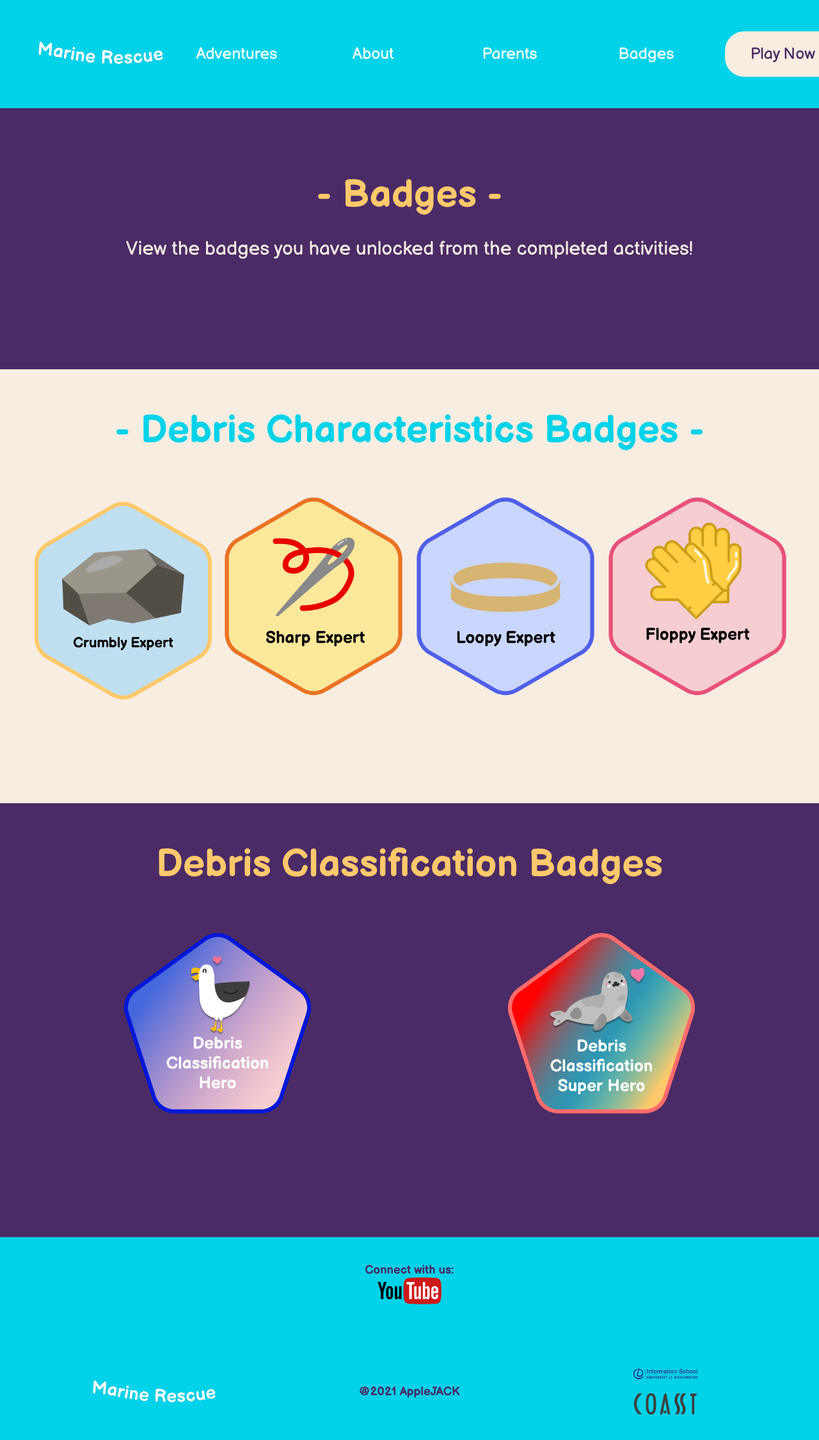
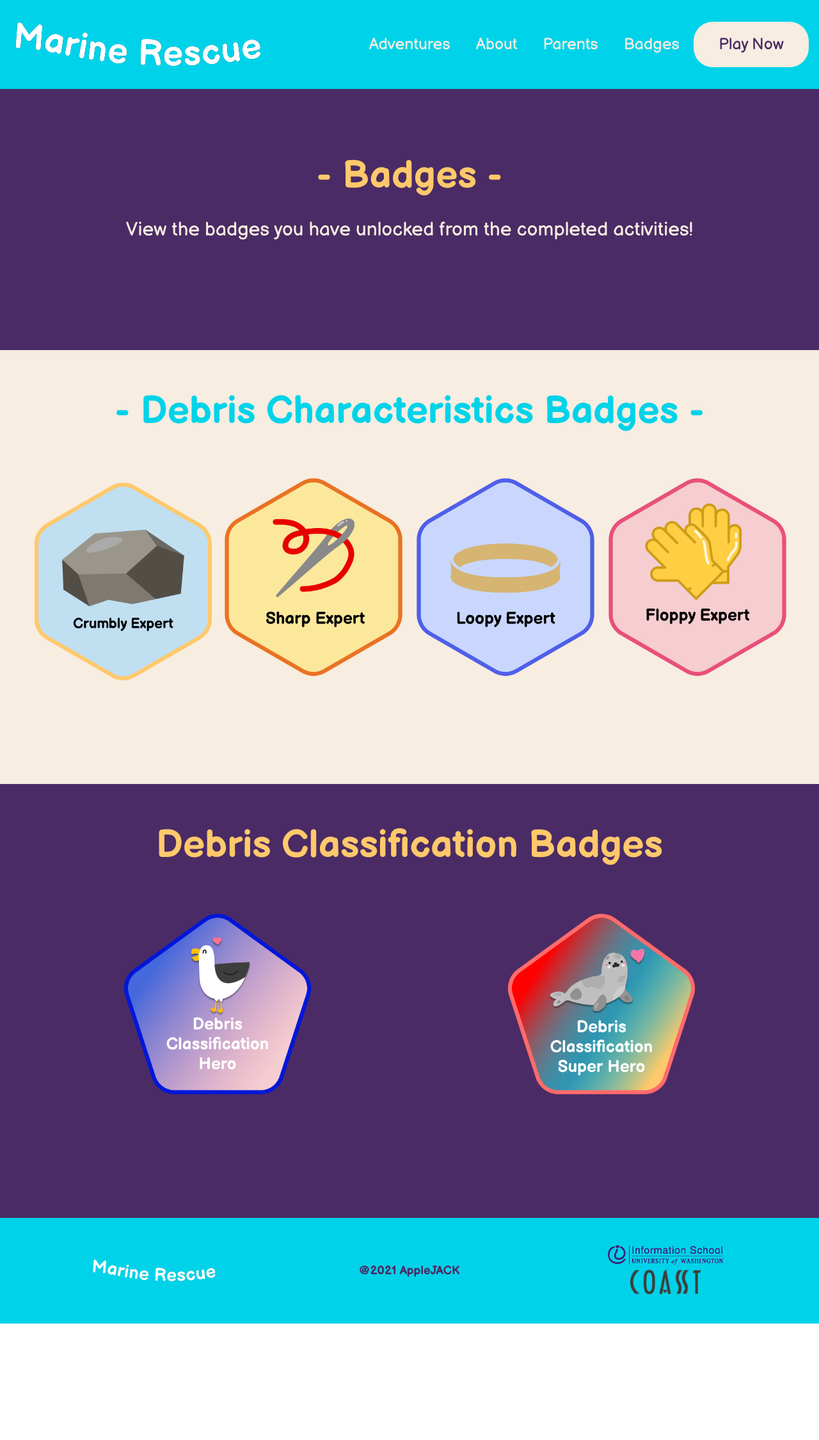
Before and after one commit to UW-AppleJACK/applejack, a React (Create React App) app in the folder marinerescue-frontend/: page /badges in a window 1280 px wide. Shown: the whole page at 64% size. After the commit the page ends 2068 px from the top, so only its background shows below. Built offline with nearby package versions, Linux system fonts and the light colour scheme.

Commit message:
Nav bar and footer changes

```diff
--- a/marinerescue-frontend/src/components/Footer.js
+++ b/marinerescue-frontend/src/components/Footer.js
@@ -7,26 +7,18 @@ class Footer extends React.Component {
             <footer>
                 <div class="row">
                     <div class="column">
-                    </div>
-                    <div class="column">
-                        <h3>Connect with us: </h3>
-                        <img id="icon" src="images/youtube-logo.png" alt="Youtube Logo" /><br />
-                    </div>
-                    <div class="column">
-                    </div>
-                </div>
-                <div class="row">
-                    <div class="column">
                         <div class="navbar-logo">
                             <img src="images/logo.png" />
+                            {/* add GitHub logo here */}
+                            {/* add YouTube logo here */}
                         </div>
                     </div>
                     <div class="column">
                         <h3>@2021 AppleJACK</h3>
                     </div>
                     <div class="column">
-                        <img id="icon" src="images/ischool-logo.png" alt="UW iSchool Logo" /><br />
-                        <img id="icon" src="images/coasst-logo.png" alt="COASST Logo" />
+                        <a href="https://ischool.uw.edu/programs/informatics"><img class="footer-logo" src="images/ischool-logo.png" alt="UW iSchool Logo" /><br /></a>
+                        <a href="https://coasst.org/"><img class="footer-logo" src="images/coasst-logo.png" alt="COASST Logo" /></a>
                     </div>
                 </div>
             </footer>
--- a/marinerescue-frontend/src/components/Footer.scss
+++ b/marinerescue-frontend/src/components/Footer.scss
@@ -10,8 +10,9 @@ footer {
         color: $grape;
     }
 
-    #icon {
-        width: 100px;
+    .footer-logo {
+        width: 45%;
+        height: auto;
     }
 
     .navbar-logo{
--- a/marinerescue-frontend/src/components/NavBar.js
+++ b/marinerescue-frontend/src/components/NavBar.js
@@ -12,12 +12,16 @@ class NavBar extends React.Component {
                         <img src="images/logo.png" alt="Marine Rescue logo" />
                     </div>
                     </Link>
-                    <Link to="/adventures">Adventures</Link>
-                    <Link to="/about">About</Link>
-                    <Link to="/parents">Parents</Link>
-                    <a href="/badges">Badges</a>
-                    <a href="#playnow"><button id="nav-bar-button">Play Now</button></a>
-
+                    <div class="nav-links">
+                        <Link class="tab-option" to="/adventures">Adventures</Link>
+                        <Link class="tab-option" to="/about">About</Link>
+                        <Link class="tab-option" to="/parents">Parents</Link>
+                        <Link class="tab-option" to="/badges">Badges</Link>
+                        <Link class="tab-option" to="/play" id="nav-bar-button">Play Now</Link>
+                    </div>
+                    <a href="javascript:void(0);" class="menu-icon" onclick="myFunction()">
+                        <img src="images/menu-white.png" alt="Menu bar"/>
+                    </a>
             </div>
         );
     }
--- a/marinerescue-frontend/src/components/NavBar.scss
+++ b/marinerescue-frontend/src/components/NavBar.scss
@@ -5,56 +5,73 @@
 
 .navbar {
     display: flex;
-    align-items:center;
+    align-items: center;
     width: 100%;
     background-color: $blue;
-    overflow: auto;
-    padding: 14px 50px;
-
-    #nav-bar-button {
-        background-color: $sand;
-        border: none;
-        color: $grape;
-        width: 180px;
-        padding: 20px;
-        text-align: center;
-        text-decoration: none;
-        display: inline-block;
-        font-size: 25px;
-        margin: 30px 2px;
-        border-radius: 30px;
-        font-family : inherit;
-    }
+    padding: 14px;
+    box-sizing: border-box;
+    justify-content: space-between;
 }
 
-.navbar a {
-    float: left;
-    padding: 5px;
-    color: white;
-    text-decoration: none;
-    font-size: 25px;
-    width: 25%;
-    text-align: center;
-}
-
-.navbar a:hover {
-    color: $dark;
+.nav-links {
+    display: none;
 }
 
 .navbar-logo{
     margin-bottom: -5px;
 
     img{
-       width: 100%;
+       max-width: 100%;
        height: auto;
+       width: auto;
     }
 }
 
-@media screen and (max-width: 500px) {
-    .navbar a {
-      float: none;
-      display: block;
-      width: 100%;
-      text-align: left;
+@media (min-width: 768px) {
+    .menu-icon {
+        display: none;
+    }
+
+    .nav-links {
+        display: flex;
+        align-items: center;
+    }
+
+    .tab-option {
+        padding: 20px;
+        text-decoration: none;
+        color: white;
+        font-size: 25px;
+    }
+
+    .navbar a:hover {
+        color: $dark;
+    }
+
+    #nav-bar-button {
+        background-color: $sand;
+        border: none;
+        color: $grape;
+        width: 140px;
+        padding: 20px;
+        text-align: center;
+        text-decoration: none;
+        display: inline-block;
+        font-size: 25px;
+        margin: 20px 2px;
+        border-radius: 30px;
+        font-family: inherit;
     }
 }
+
+@media (min-width: 992px) {
+
+}
+// @media screen and (max-width: 500px) {
+//     .navbar a {
+//       float: none;
+//       display: block;
+//       width: 100%;
+//       text-align: left;
+//     }
+// }
--- a/marinerescue-frontend/src/pages/HomePage.js
+++ b/marinerescue-frontend/src/pages/HomePage.js
@@ -13,14 +13,11 @@ class HomePage extends React.Component {
                     <div class="row">
                         <div class="column">
                             <h1 class="color-sunshine">Join the Adventure</h1>
-                            <p class="color-sand">Join the Marine Rescue team in <br />
-                                                        learning about how marine debris <br />
-                                                        affects ocean life and what you can do <br />
-                                                        to help in this citizen science journey!</p>
+                            <p class="text-center color-sand">Join the Marine Rescue team in learning about how marine debris affects ocean life and what you can do to help in this citizen science journey!</p>
                             <button>Play Now</button>
                         </div>
                         <div class="column">
-                            <img id="strawberry-welcome" src="images/section-1-strawberry-welcome.png" alt="Strawberry giving a welcoem to the Marine Rescuers" />
+                            <img class="responsive strawberry" src="images/section-1-strawberry-welcome.png" alt="Strawberry giving a welcome to the Marine Rescuers" />
                         </div>
                     </div>
                 </div>
--- a/marinerescue-frontend/src/pages/HomePage.scss
+++ b/marinerescue-frontend/src/pages/HomePage.scss
@@ -1,8 +1,9 @@
 @import '../styles/breaks';
 @import '../styles/colors';
 
-#strawberry-welcome {
-    width: 700px;
+.strawberry {
+    width: 100%;
+    max-width: 700px;
 }
 
 .parents-of-marine-rescuers-section {
```
